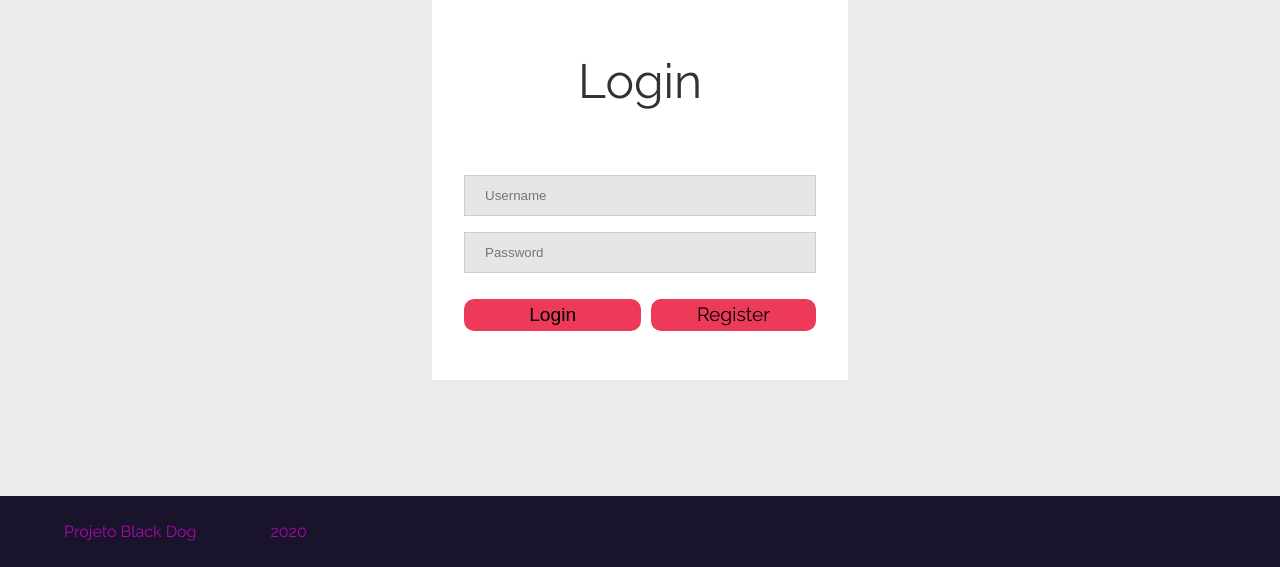
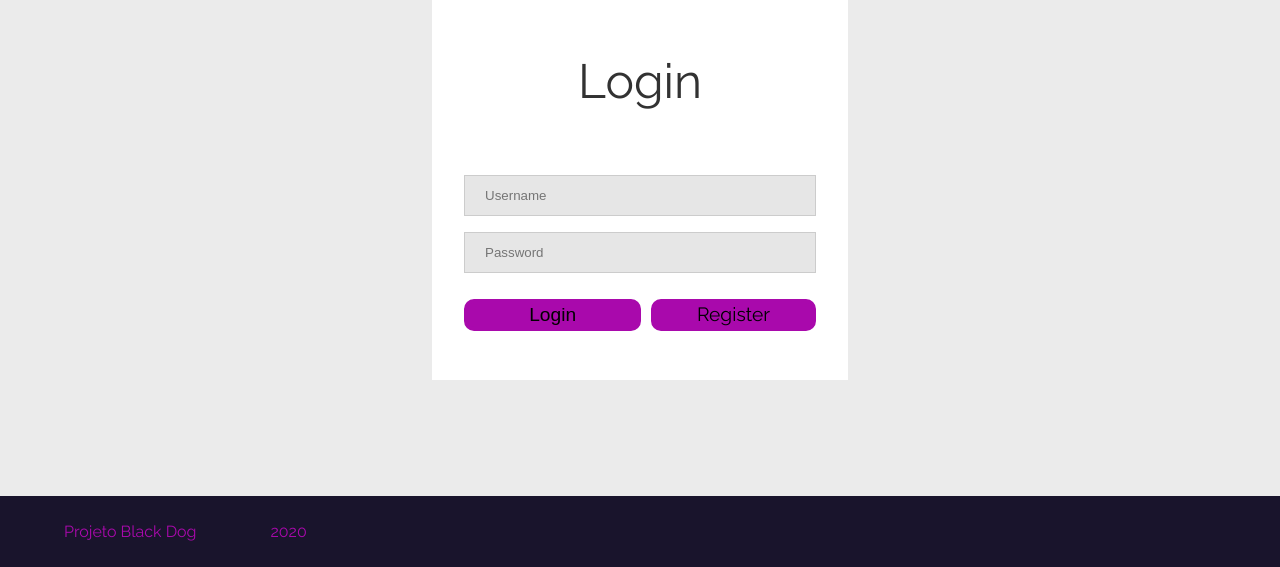
Before and after one commit to nuno-fao/LTW, a PHP site: page /pages/Login in a window 1280 px wide. Shown: the part 233-800 px from the top of the page. Run offline with PHP 8.4, Linux system fonts and the light colour scheme; data comes from the database, SQL or seed files in the repository.

Commit message:
Changed login button

```diff
--- a/src/css/style.css
+++ b/src/css/style.css
@@ -9,17 +9,17 @@ body {
 .login_register_form button {
     font-size: 1.2rem;
     flex: 1;
-    border: #ed3a58 solid 4px;
+    border: #A909AC solid 4px;
     border-radius: 10px;
-    background-color: #ed3a58;
+    background-color: #A909AC;
 }
 
 .login_register_form span{
     font-size: 1.2rem;
     flex: 1;
-    border: #ed3a58 solid 4px;
+    border: #A909AC solid 4px;
     border-radius: 10px;
-    background-color: #ed3a58;
+    background-color: #A909AC;
     text-align: center;
 }
 
```
